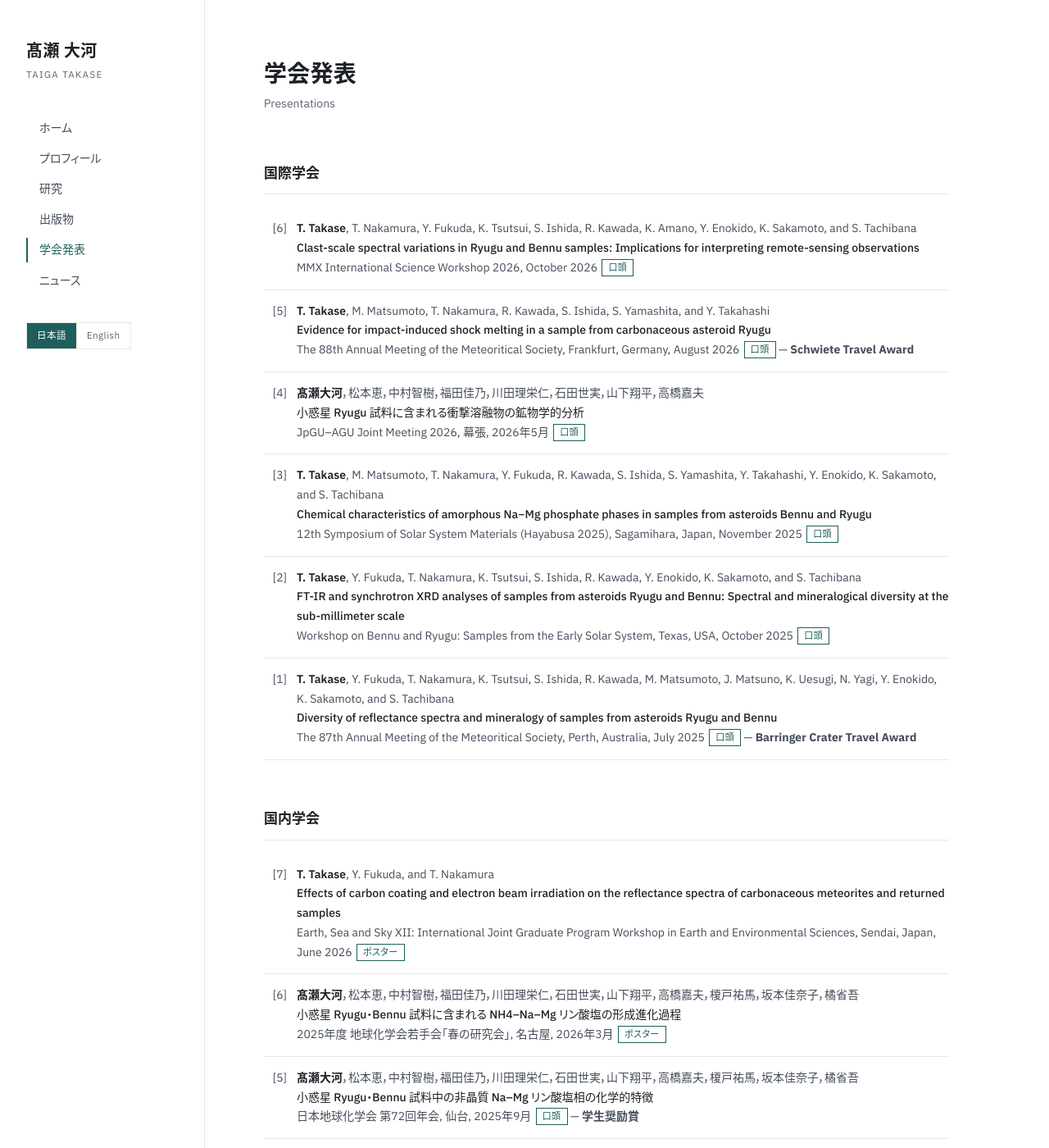
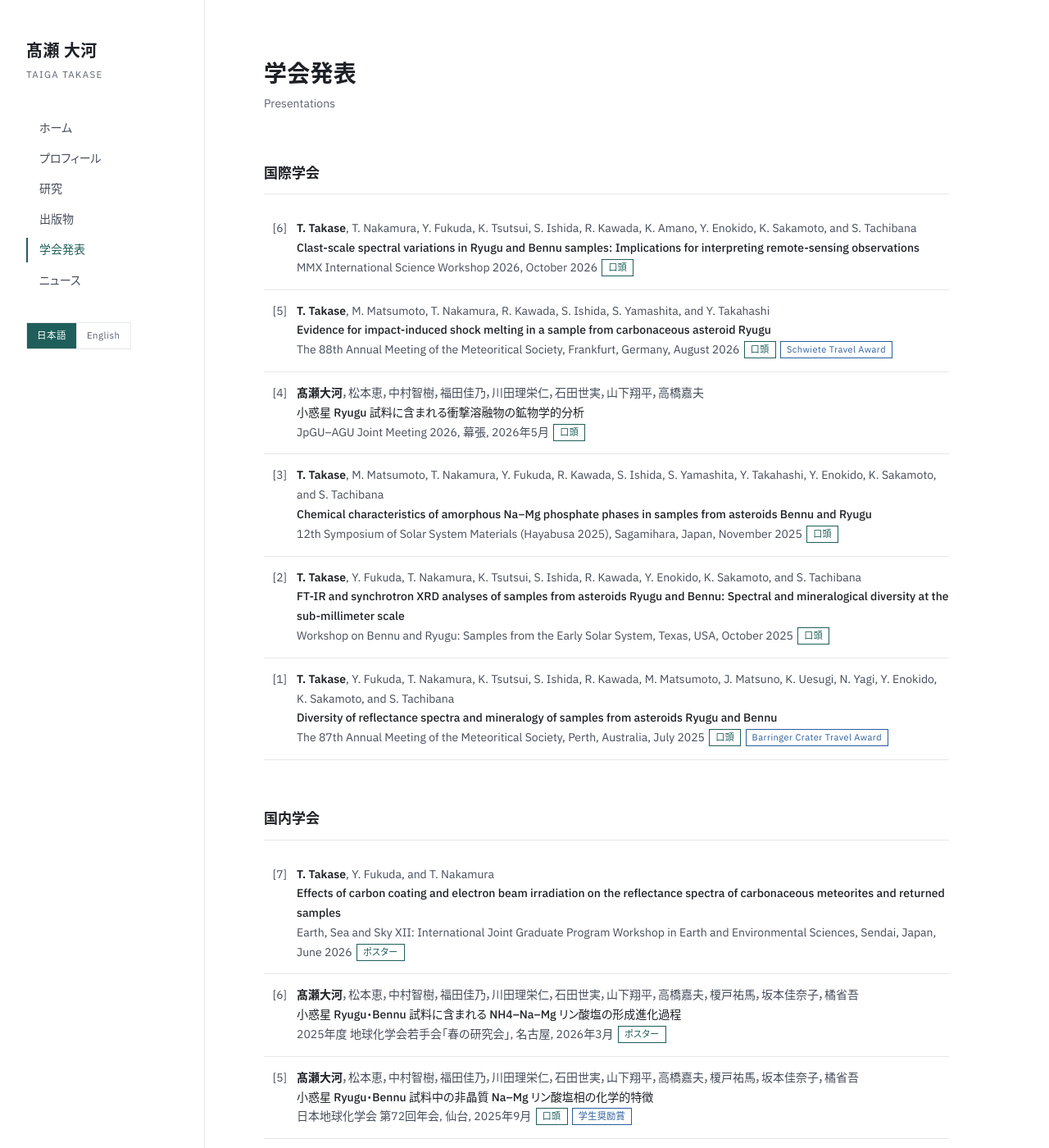
Before and after one commit to takasetaigat1/takasetaigat1.github.io, a Jekyll site: the page built from presentations.html, in a window 1280 px wide and 1400 px high. Shown: the whole window at 82% size. Built offline with Jekyll 4.4.1, drawn with Linux system fonts in a browser that asks for light colours; some web fonts are replaced.

Commit message:
Awards as blue square badges on presentations
Co-Authored-By: Claude Fable 5.1 <noreply@anthropic.com>
Claude-Session: https://claude.ai/code/session_01WJ69PvNMxXwpNZfvYmXkxj

```diff
--- a/assets/css/style.css
+++ b/assets/css/style.css
@@ -117,6 +117,7 @@ p { margin: 0 0 1em; }
 .pubs .authors { color: var(--ink-2); }
 .badge { display: inline-block; font-size: 11px; line-height: 1; padding: 4px 7px; margin-left: 2px; vertical-align: 1px; color: var(--accent); border: 1px solid var(--accent); letter-spacing: .04em; }
 .badge-invited { background: var(--accent); color: #fff; }
+.badge-award { color: #2a5d9f; border-color: #2a5d9f; }
 .pubs .authors .me { font-weight: 600; color: var(--ink); }
 .pubs .ptitle { display: block; font-weight: 500; }
 .pubs .ptitle a { color: var(--ink); border-bottom: 1px solid var(--accent-l); }
--- a/presentations.html
+++ b/presentations.html
@@ -25,7 +25,7 @@ permalink: /presentations/
       <span class="journal venue">
         {% assign d = pr.date | append: "" | split: "-" %}{% assign yy = d[0] %}{% assign mm = d[1] | plus: 0 %}
         {% if pr.authors contains "髙瀬" %}{% assign when = yy | append: "年" | append: mm | append: "月" %}{% else %}{% assign months = "January,February,March,April,May,June,July,August,September,October,November,December" | split: "," %}{% assign mi = mm | minus: 1 %}{% assign when = months[mi] | append: " " | append: yy %}{% endif %}
-        {{ pr.meeting }}{% if pr.place %}, {{ pr.place }}{% endif %}, {{ when }}{% if pr.type %} <span class="badge{% if pr.type == "招待" %} badge-invited{% endif %}">{{ pr.type }}</span>{% endif %}{% if pr.award %} — <b>{{ pr.award }}</b>{% endif %}
+        {{ pr.meeting }}{% if pr.place %}, {{ pr.place }}{% endif %}, {{ when }}{% if pr.type %} <span class="badge{% if pr.type == "招待" %} badge-invited{% endif %}">{{ pr.type }}</span>{% endif %}{% if pr.award %} <span class="badge badge-award">{{ pr.award }}</span>{% endif %}
       </span>
       {% if pr.url %}<div class="plinks"><a href="{{ pr.url }}" target="_blank" rel="noopener">Link</a></div>{% endif %}
     </li>
```
